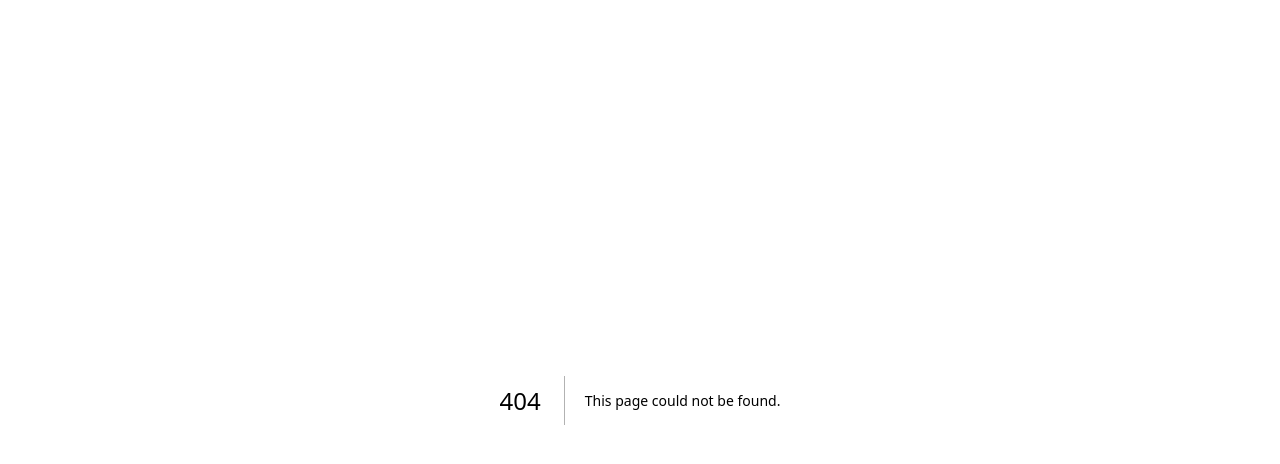
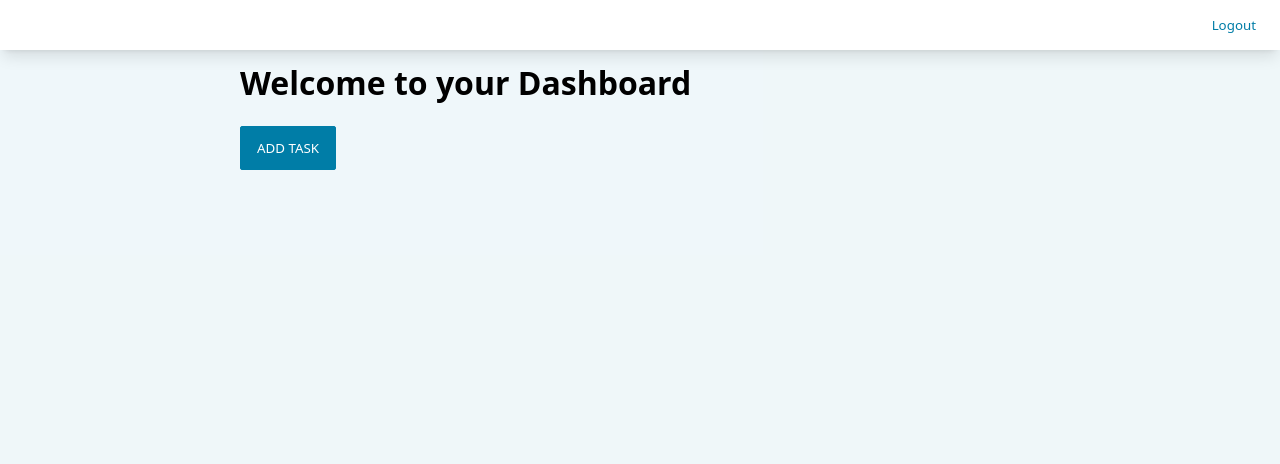
Before and after one commit to debadeepsen/task_frontend, a Next.js app: page /dashboard in a window 1280 px wide. Before the commit this address had no page. Shown: the top 464 px of the page. Built offline with nearby package versions, Linux system fonts and the light colour scheme.

Commit message:
add task modal

```diff
--- a/package.json
+++ b/package.json
@@ -13,7 +13,8 @@
     "next": "14.0.3",
     "react": "^18",
     "react-dom": "^18",
-    "react-redux": "^8.1.3"
+    "react-redux": "^8.1.3",
+    "redux-persist": "^6.0.0"
   },
   "devDependencies": {
     "@types/node": "^20",
--- /dev/null
+++ b/src/app/dashboard/page.tsx
@@ -0,0 +1,8 @@
+import Dashboard from '@/components/Dashboard'
+import React from 'react'
+
+const DashboardPage = () => {
+  return <Dashboard />
+}
+
+export default DashboardPage
--- a/src/app/globals.css
+++ b/src/app/globals.css
@@ -2,7 +2,11 @@
 
 :root {
   --primary-color: #007da7;
-  --primary-color-faded: #007da730;
+  --primary-color-faded: #007da710;
+}
+
+* {
+  font-family: system-ui, -apple-system, BlinkMacSystemFont, 'Segoe UI', Roboto, Oxygen, Ubuntu, Cantarell, 'Open Sans', 'Helvetica Neue', sans-serif;
 }
 
 body {
@@ -14,7 +18,7 @@ input {
 }
 
 .btn {
-  @apply uppercase border-0 rounded-sm p-4 cursor-pointer;
+  @apply uppercase border-0 rounded-sm px-4 py-3 cursor-pointer;
 }
 
 .btn-primary {
--- a/src/app/layout.tsx
+++ b/src/app/layout.tsx
@@ -14,7 +14,7 @@ export const metadata: Metadata = {
 export default function RootLayout({ children }: { children: ReactNode }) {
   return (
     <html lang='en'>
-      <body className={inter.className}>
+      <body>
         <StoreWrapper>{children}</StoreWrapper>
       </body>
     </html>
--- a/src/app/page.tsx
+++ b/src/app/page.tsx
@@ -5,7 +5,7 @@ import { APP_KEY_USER } from './utils/constants'
 import Dashboard from '@/components/Dashboard'
 
 const Home = () => {
-  if (localStorage.getItem(APP_KEY_USER)) {
+  if (typeof localStorage !== 'undefined' && localStorage.getItem(APP_KEY_USER)) {
     return <Dashboard />
   }
   return <Login />
--- a/src/components/Dashboard.tsx
+++ b/src/components/Dashboard.tsx
@@ -1,9 +1,48 @@
-import React from 'react'
+import { useState } from 'react'
 
 const Dashboard = () => {
+  const [showTaskModal, setShowTaskModal] = useState(false)
   return (
     <div>
-      <h1>Welcome to your Dashboard</h1>
+      <div className='fixed bg-white shadow-lg top-0 w-screen h-[50px] flex justify-end items-center p-4 box-border'>
+        <button className='border-0 bg-white/0 text-md cursor-pointer text-[var(--primary-color)] px-2'>
+          Logout
+        </button>
+      </div>
+      <div className='p-6 pt-10 min-h-[calc(100vh-50px)] bg-[var(--primary-color-faded)]'>
+        <div className='max-w-[800px] mx-auto'>
+          <h1>Welcome to your Dashboard</h1>
+          <button
+            className='btn btn-primary'
+            onClick={() => setShowTaskModal(true)}
+          >
+            Add task
+          </button>
+        </div>
+      </div>
+      {showTaskModal && (
+        // going to refactor this into another component if time permits
+        <div className='fixed left-0 top-0 w-screen h-screen z-[10] bg-zinc-900/30 flex justify-center items-center'>
+          <div className='p-4 bg-white rounded-md'>
+            <form>
+              <input
+                type='text'
+                placeholder='Task name'
+                className='block p-4'
+              />
+              <div className='flex justify-end mt-2'>
+                <button className='btn btn-primary mr-2 w-full'>Save</button>
+                <button
+                  className='btn btn-secondary w-full'
+                  onClick={() => setShowTaskModal(false)}
+                >
+                  Close
+                </button>
+              </div>
+            </form>
+          </div>
+        </div>
+      )}
     </div>
   )
 }
--- a/src/components/Login.tsx
+++ b/src/components/Login.tsx
@@ -1,18 +1,27 @@
 'use client'
+import { APP_KEY_USER } from '@/app/utils/constants'
 import api from '@/utils/api'
 import React, { FormEvent, useState } from 'react'
+import { useRouter } from 'next/navigation'
 
 const Login = () => {
-  const [email, setEmail] = useState('')
-  const [password, setPassword] = useState('')
+  const [email, setEmail] = useState('kevin@admin.com')
+  const [password, setPassword] = useState('abcd')
   const [error, setError] = useState('')
+  const router = useRouter()
 
   const handleLogin = async (e: FormEvent) => {
     e.preventDefault()
     try {
       const loginData = await api.login(email, password)
 
-      if (!loginData.error) setError('')
+      if (!loginData.error) {
+        localStorage.setItem(APP_KEY_USER, JSON.stringify(email))
+        router.replace('/dashboard')
+        setError('')
+      } else {
+        setError(loginData.error)
+      }
     } catch (err) {
       console.error('Login failed:', err)
       setError('Invalid email or password')
```
Also changed, not shown: 1 other file (tests, documents, lock files or other folders).
